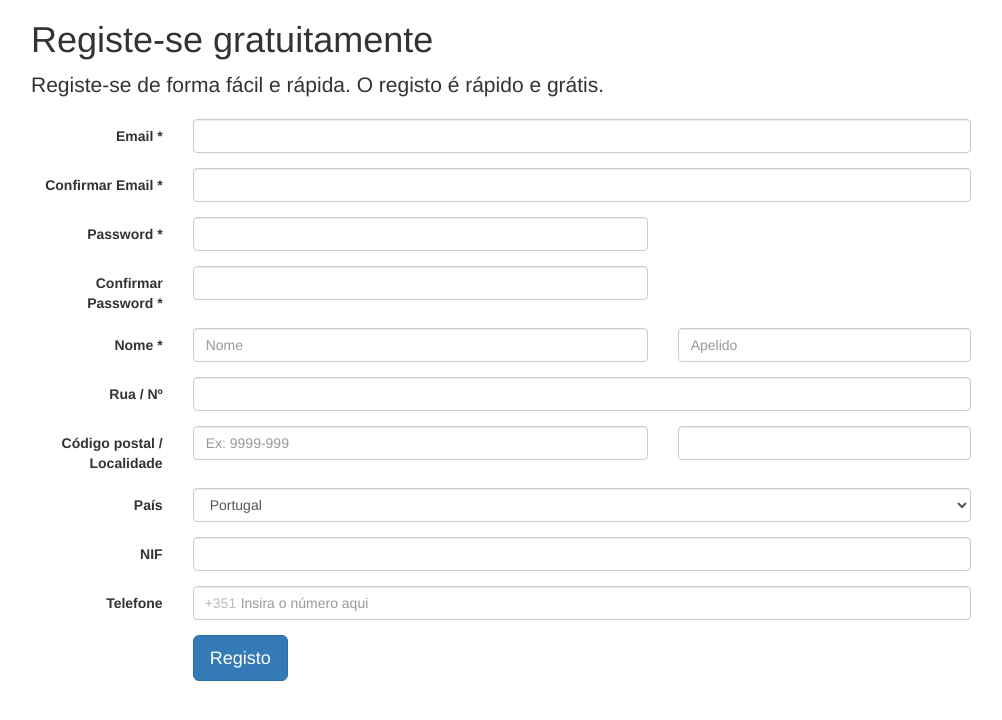
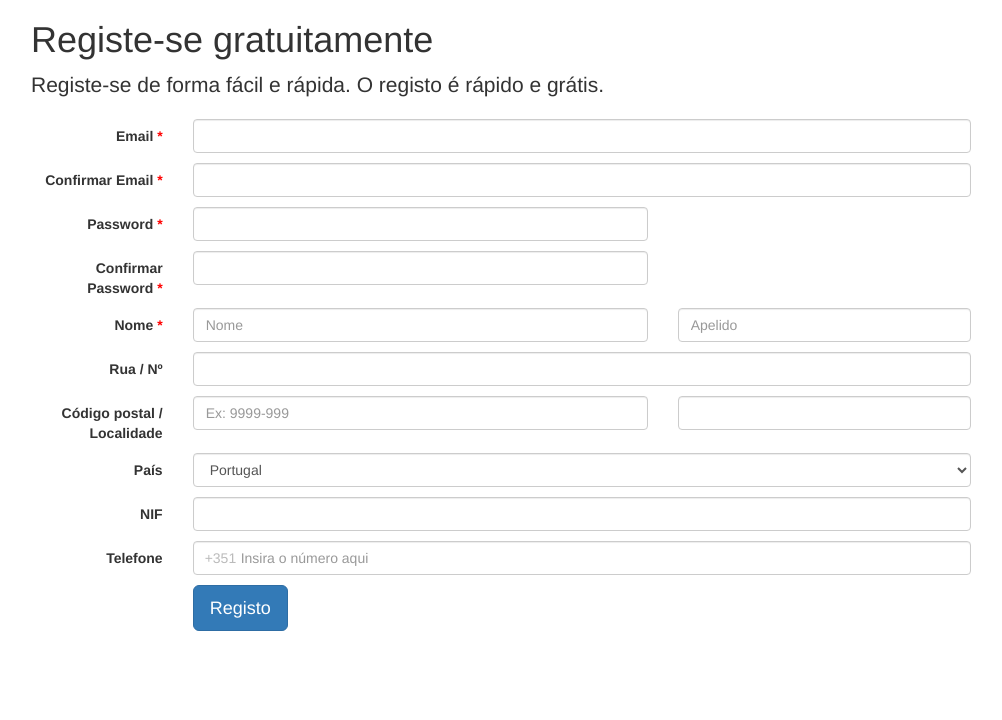
Before and after one commit to gsilveiradev/signup-form-test, a PHP site: page / in a window 1280 px wide. Shown: the top 720 px of the page, without its empty margins (139-1141 px from the left). Run offline with PHP 8.4, Linux system fonts and the light colour scheme; some libraries are stand-ins or nearby versions.

Commit message:
Ultimos ajustes no frontend.

```diff
--- a/assets/css/styles.css
+++ b/assets/css/styles.css
@@ -12,3 +12,16 @@ input[name=telefone] {
     position: absolute;
     top: 7px;
 }
+
+.form-group {
+	margin-bottom: 10px;
+}
+
+.form-group .required {
+	color: #FF0000;
+}
+
+.help-block {
+	font-size: 12px;
+	margin-bottom: 0px;
+}
--- a/assets/js/app.home.js
+++ b/assets/js/app.home.js
@@ -9,8 +9,10 @@ Application.Controller.Home = (function($) {
 
         // Apply ajaxForm function to make ajax request by default
         $('form[name=signup]').ajaxForm({
-            successCallback : (function() { alert('Obrigado pro se registar.'); })
+            successCallback : (function() { alert('Obrigado por se registar.'); })
         });
+        // Set the form action URL
+        $('form[name=signup]').attr('action', Application.vars.api_url + 'signup');
 
         // Verify the email
         $('body').on('blur', 'input[name=email]', function() {
@@ -79,6 +81,7 @@ Application.Controller.Home = (function($) {
         });
         $('select[name=pais]').trigger('change');
 
+        // Verify the password strength
         $('body').on('focus keyup', 'input[name=password], input[name=password_confirm]', function () {
             // call to the function defined at app.js
             $(this).passwordStrength({
@@ -86,17 +89,12 @@ Application.Controller.Home = (function($) {
                 strengthResult : '.password_strength_result'
             });
         });
-
         $('body').on('blur', 'input[name=password], input[name=password_confirm]', function () {
             $('.password_strength').hide();
         });
-
-        // Set the form action URL
-        $('form[name=signup]').attr('action', Application.vars.api_url + 'signup');
     }
 
     return {
-
         'init'  : init,
         'index' : index
     };
--- a/assets/js/app.js
+++ b/assets/js/app.js
@@ -2,17 +2,6 @@
 Application = {
     Controller: {}
 };
-
-/**
- * Trigger an javascript native alert
- *
- * @param  string str The text to display
- * @return event Alert javascript event
- */
-Application.alert = function(str) {
-
-    alert(str);
-}
 
 jQuery(document).ready(function($) {
 
@@ -41,6 +30,9 @@ jQuery(document).ready(function($) {
 
 });
 
+/**
+ * Funcao responsavel por tratar o envio de formularios por Ajax
+ */
 jQuery.fn.ajaxForm = ( function(options)
 {
     var options = $.extend(
@@ -105,6 +97,9 @@ jQuery.fn.ajaxForm = ( function(options)
     });
 });
 
+/**
+ * Funcao responsavel por calcular a forca da senha
+ */
 jQuery.fn.passwordStrength = ( function(options)
 {
     var options = $.extend(
--- a/index.html
+++ b/index.html
@@ -4,9 +4,6 @@
     <meta charset="utf-8">
     <meta http-equiv="X-UA-Compatible" content="IE=edge">
     <meta name="viewport" content="width=device-width, initial-scale=1">
-    <!-- The above 3 meta tags *must* come first in the head; any other head content must come *after* these tags -->
-    <meta name="description" content="">
-    <meta name="author" content="">
 
     <!-- Meta tags used by app.js -->
     <meta name="directory" content="" />
@@ -30,19 +27,19 @@
             <p class="lead">Registe-se de forma fácil e rápida. O registo é rápido e grátis.</p>
             <form action="" class="form-horizontal" name="signup">
                 <div class="form-group">
-                    <label class="col-sm-2 control-label">Email *</label>
+                    <label class="col-sm-2 control-label">Email <span class="required">*</span></label>
                     <div class="col-sm-10">
                         <input type="email" class="form-control" name="email">
                     </div>
                 </div>
                 <div class="form-group">
-                    <label class="col-sm-2 control-label">Confirmar Email *</label>
+                    <label class="col-sm-2 control-label">Confirmar Email <span class="required">*</span></label>
                     <div class="col-sm-10">
                         <input type="email" class="form-control" name="email_confirm">
                     </div>
                 </div>
                 <div class="form-group">
-                    <label class="col-sm-2 control-label">Password *</label>
+                    <label class="col-sm-2 control-label">Password <span class="required">*</span></label>
                     <div class="col-sm-6">
                         <input type="password" class="form-control" name="password">
                     </div>
@@ -54,7 +51,7 @@
                     </div>
                 </div>
                 <div class="form-group">
-                    <label class="col-sm-2 control-label">Confirmar Password *</label>
+                    <label class="col-sm-2 control-label">Confirmar Password <span class="required">*</span></label>
                     <div class="col-sm-6">
                         <input type="password" class="form-control" name="password_confirm">
                     </div>
@@ -63,7 +60,7 @@
                     </div>
                 </div>
                 <div class="form-group">
-                    <label class="col-sm-2 control-label">Nome *</label>
+                    <label class="col-sm-2 control-label">Nome <span class="required">*</span></label>
                     <div class="col-sm-6">
                         <input type="text" class="form-control" name="nome" placeholder="Nome">
                     </div>
@@ -120,10 +117,6 @@
 
     </div><!-- /.container -->
 
-
-    <!-- Bootstrap core JavaScript
-    ================================================== -->
-    <!-- Placed at the end of the document so the pages load faster -->
     <script src="https://ajax.googleapis.com/ajax/libs/jquery/1.11.3/jquery.min.js"></script>
     <script>window.jQuery || document.write('<script src="dist/js/jquery.min.js"><\/script>')</script>
     <script src="dist/js/bootstrap.min.js"></script>
```
